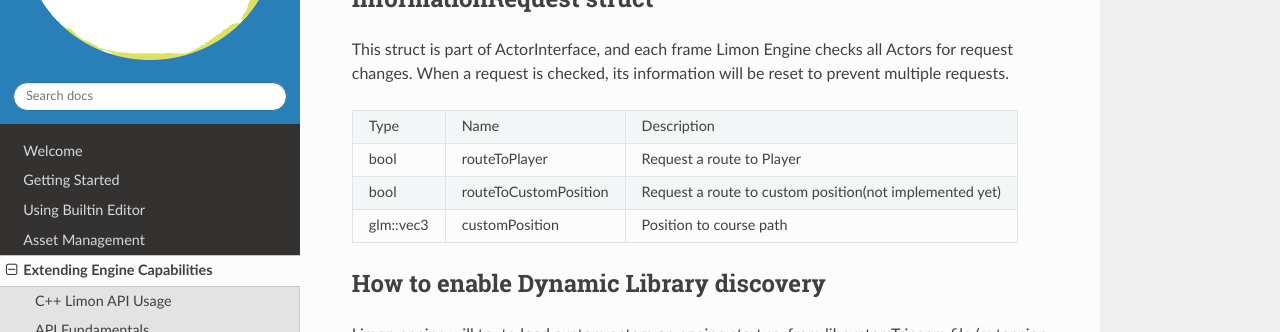
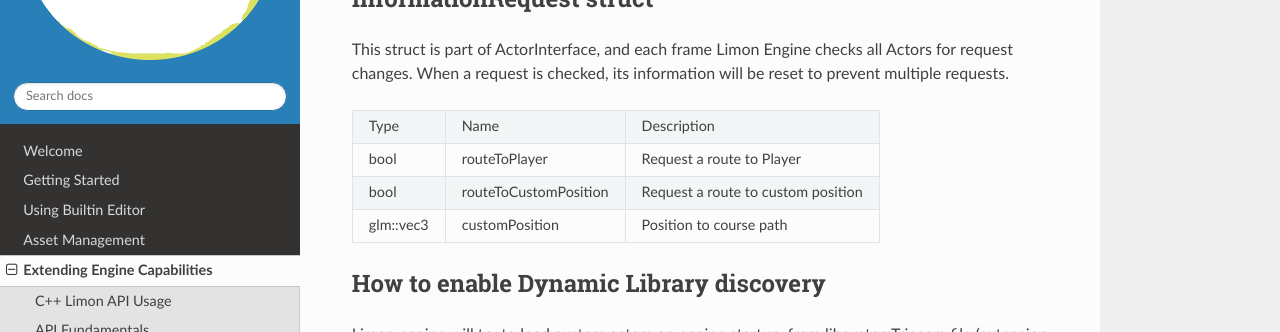
Before and after one commit to enginmanap/limonEngine-docs, a Sphinx documentation site: the page built from docs/ExtendingByAPI/implementAIActor.rst, in a window 1280 px wide and 900 px high, scrolled down 2451 px. Shown: the part 142-474 px from the top of the window. Built offline with Sphinx 7.4.7 and the Read the Docs theme 3.1.0, drawn with Linux system fonts in a browser that asks for light colours.

Commit message:
FIX routeToCustomPosition was still marked not implemented

```diff
--- a/docs/ExtendingByAPI/implementAIActor.rst
+++ b/docs/ExtendingByAPI/implementAIActor.rst
@@ -138,7 +138,7 @@ This struct is part of ActorInterface, and each frame Limon Engine checks all Ac
 +------------------------+-----------------------------+--------------------------------------------------------------------------+
 | bool                   | routeToPlayer               | Request a route to Player                                                |
 +------------------------+-----------------------------+--------------------------------------------------------------------------+
-| bool                   | routeToCustomPosition       | Request a route to custom position(not implemented yet)                  |
+| bool                   | routeToCustomPosition       | Request a route to custom position                                       |
 +------------------------+-----------------------------+--------------------------------------------------------------------------+
 | glm::vec3              | customPosition              | Position to course path                                                  |
 +------------------------+-----------------------------+--------------------------------------------------------------------------+
```
